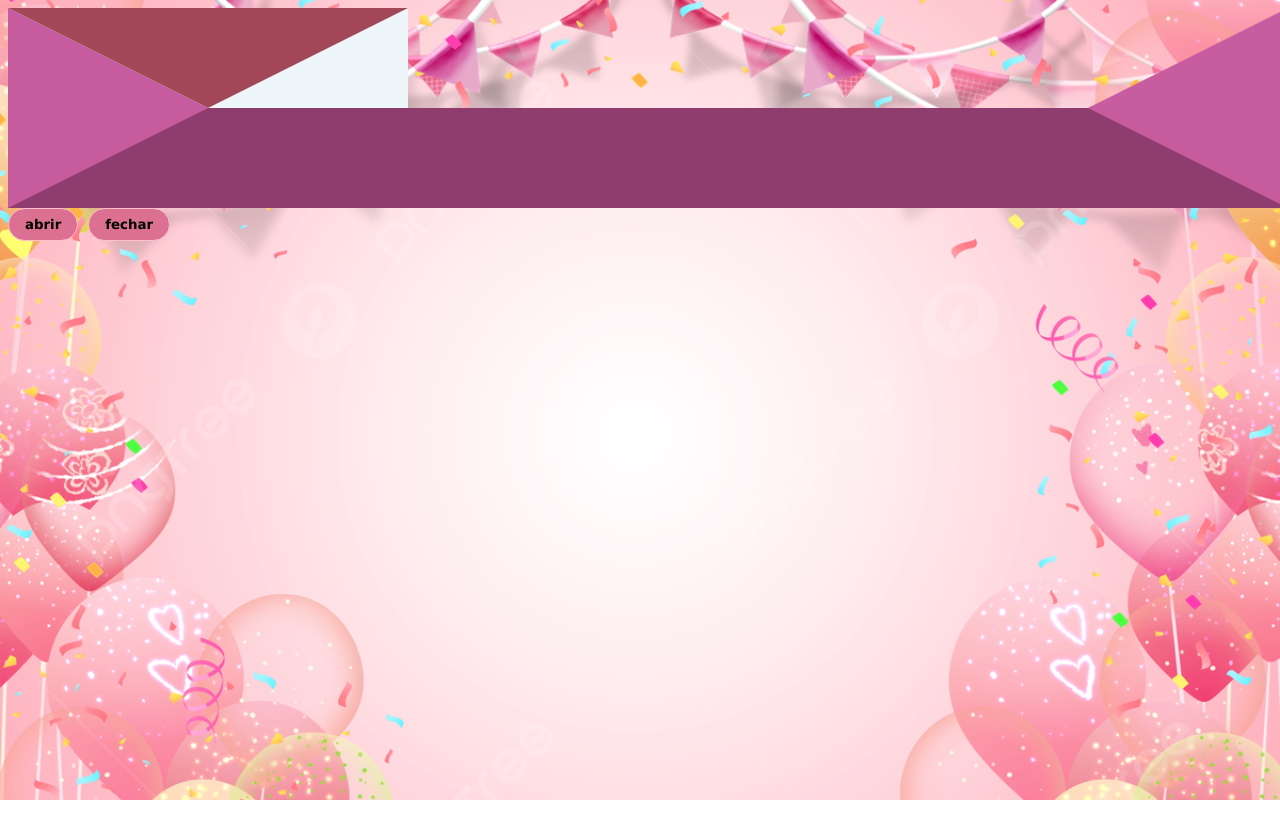
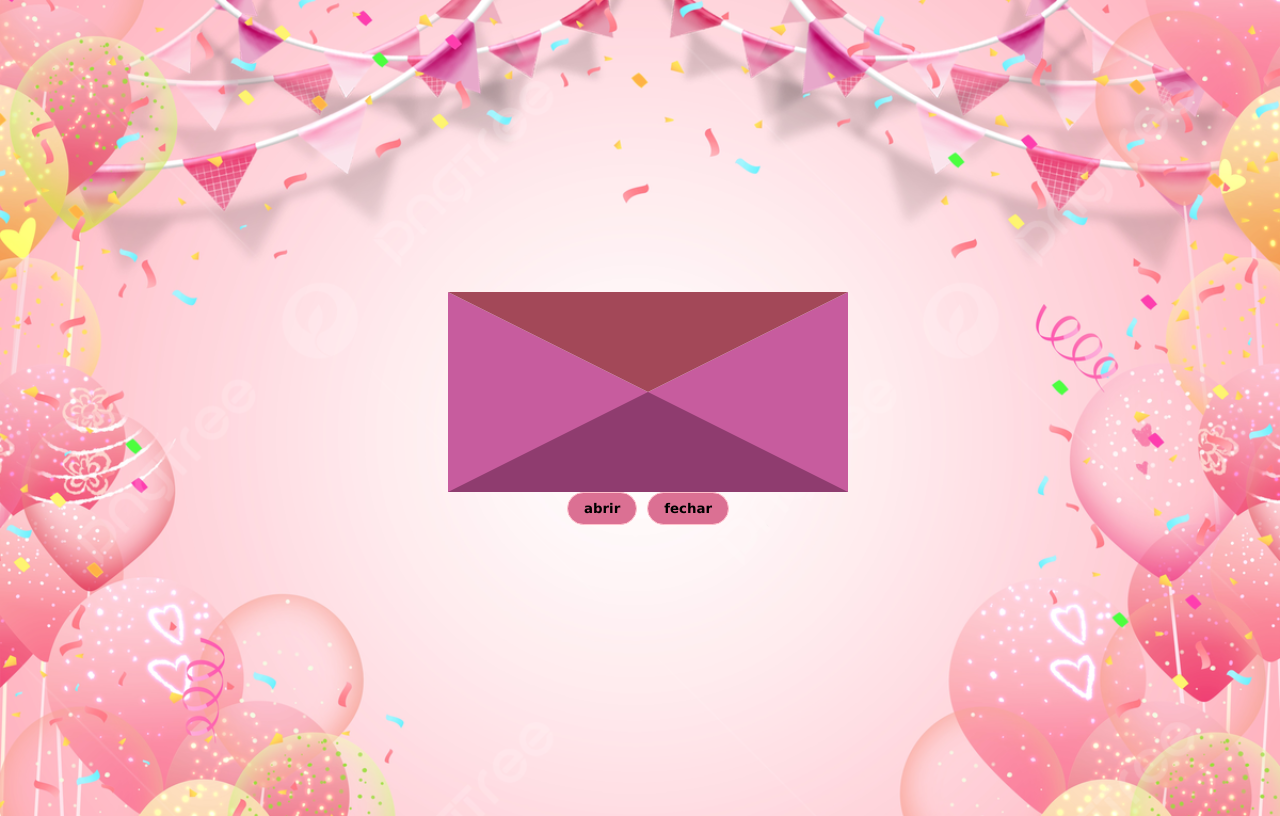
Before and after one commit to erllan234/felizaniversario, a plain HTML site: page index.html in a window 1280 px wide. Drawn offline with Linux system fonts and the light colour scheme.

Commit message:
Update style.css

```diff
--- a/style.css
+++ b/style.css
@@ -5,6 +5,13 @@ body{
     height: 100%;
 
 }
+main{
+    display: flex;
+    flex-direction: column;
+    justify-content: center;
+    align-items: center;
+    height: 100vh;
+
 
 
 }
```
